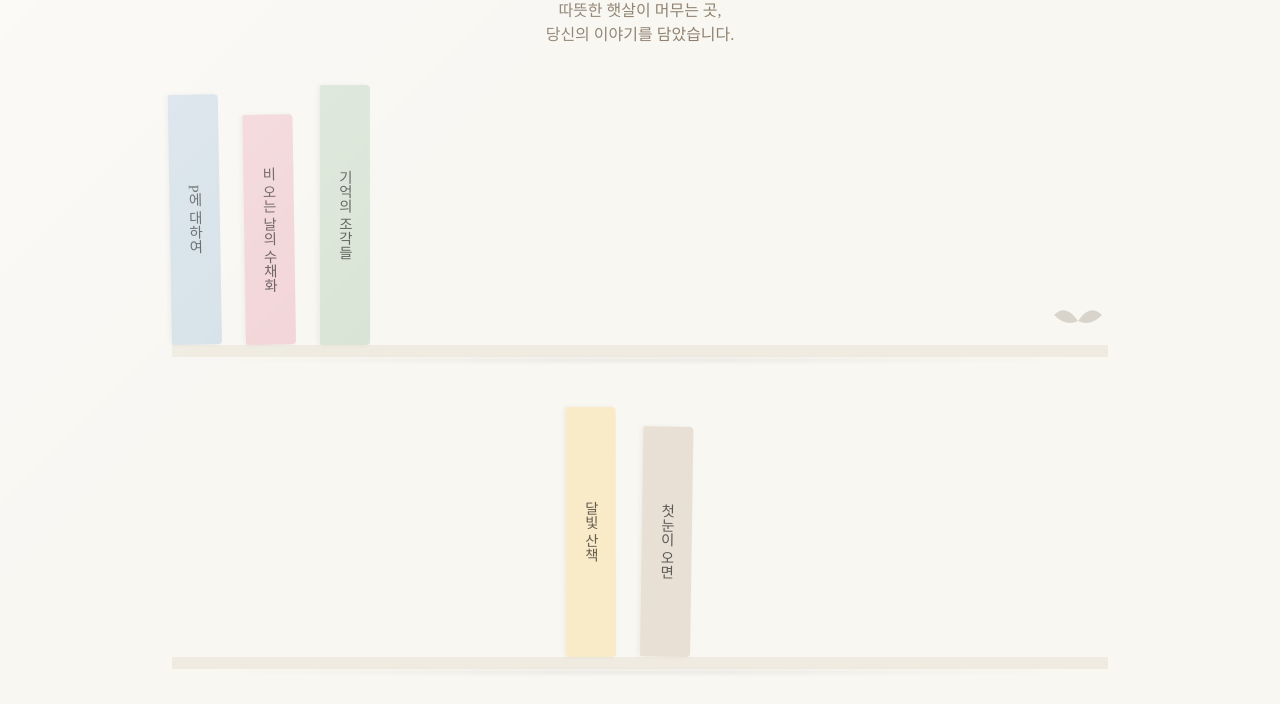
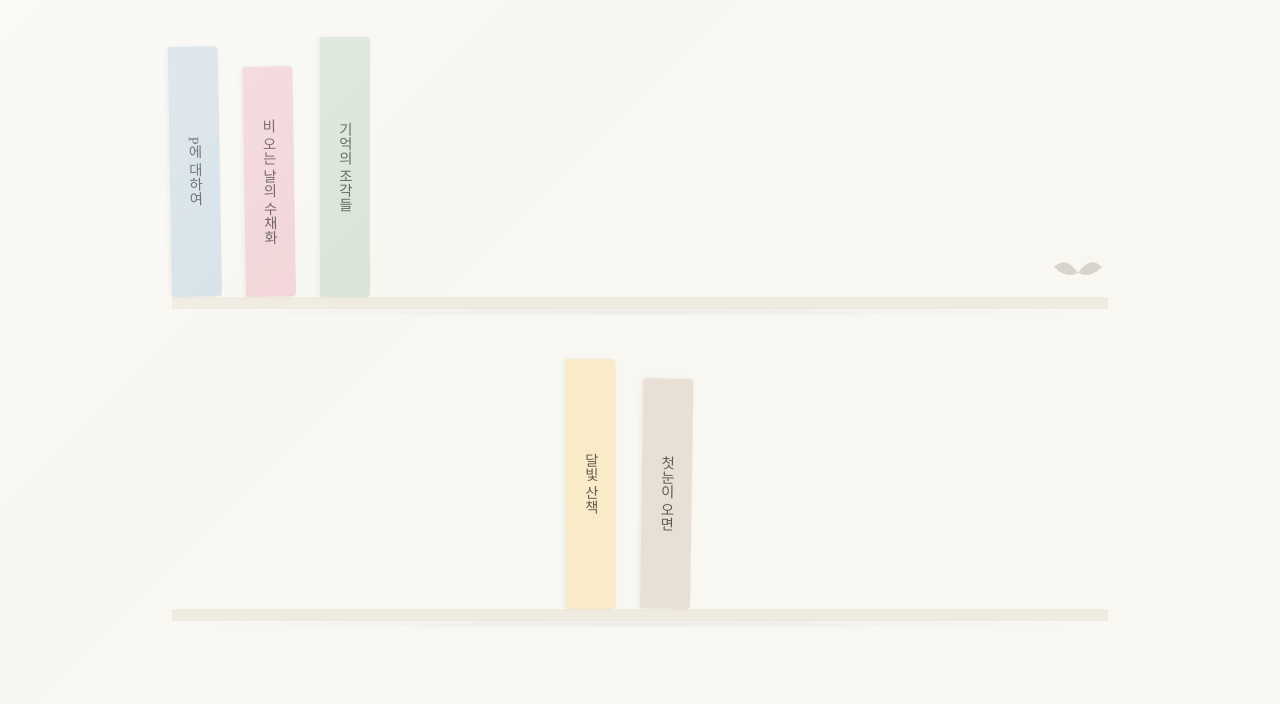
Before and after one commit to JangHyunGyu/library, a plain HTML site: page index.html in a window 1280 px wide. Shown: the part 96-800 px from the top of the page. Drawn offline with nearby package versions, Linux system fonts and the light colour scheme; a web font is replaced by a local one.

Commit message:
chore: remove library subtitle

```diff
--- a/index.html
+++ b/index.html
@@ -30,7 +30,6 @@
             <a href="https://myoseon.kr" class="home-link">← Myoseon Home</a>
         </nav>
         <h1 class="library-title">Myoseon's Stories</h1>
-        <p class="library-subtitle">따뜻한 햇살이 머무는 곳, <br>당신의 이야기를 담았습니다.</p>
     </header>
 
     <main class="bookshelf-container">
```
